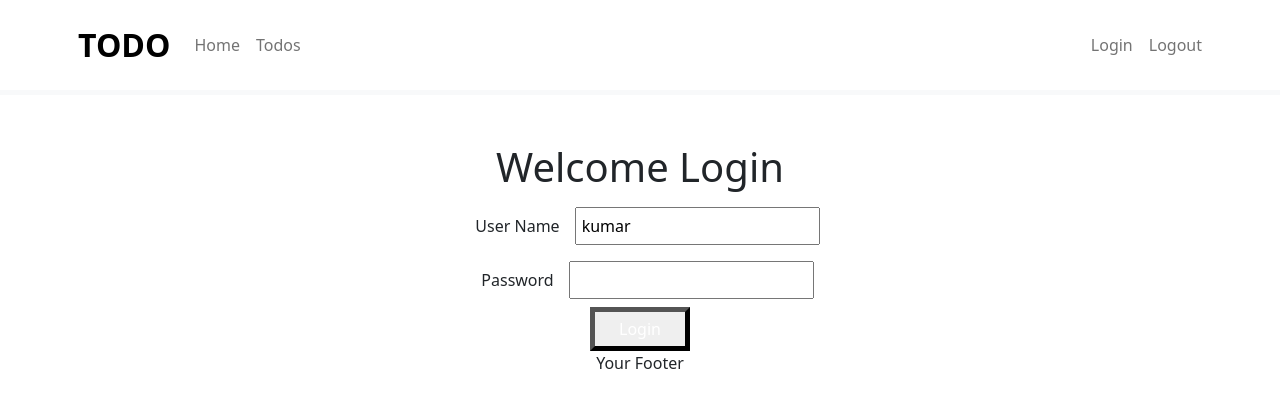
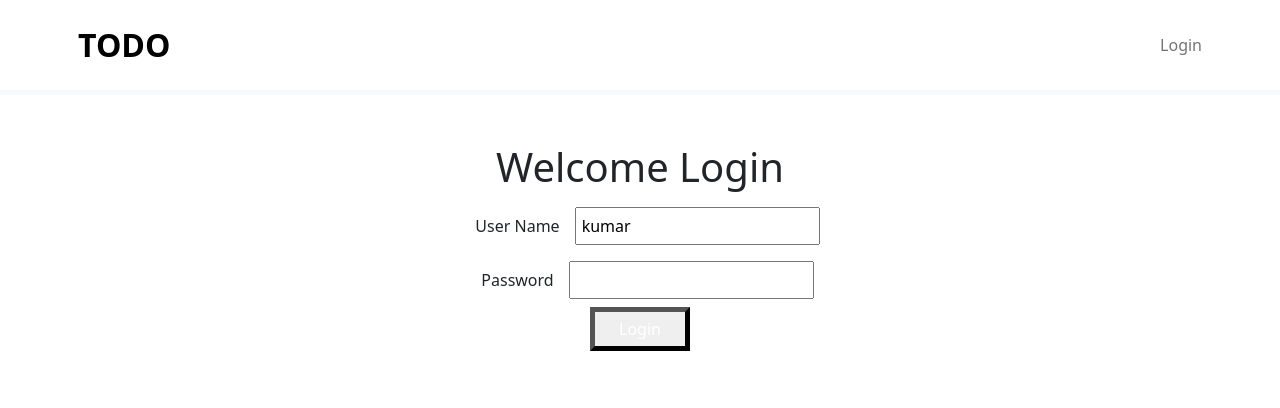
Before and after one commit to Dk2698/new-javaprogramming, a React (Create React App) app: page / in a window 1280 px wide. Shown: the top 408 px of the page. Built offline with nearby package versions, Linux system fonts and the light colour scheme.

Commit message:
create customr hook useAuth with help useContext

```diff
--- a/src/components/todo/FooterComponent.jsx
+++ b/src/components/todo/FooterComponent.jsx
@@ -1,4 +1,10 @@
+import { useContext } from "react"
+import { AuthContext } from "./security/AuthContext"
+
 function FooterComponent() {
+    const authContext = useContext(AuthContext)
+    console.log(`Footer component - ${authContext.number}`);
+
     return (
         <footer className="footer">
             <div className="container">
--- a/src/components/todo/HeaderComponent.jsx
+++ b/src/components/todo/HeaderComponent.jsx
@@ -1,8 +1,17 @@
+import { useContext } from "react"
 import { Link } from "react-router-dom"
+import { AuthContext, useAuth } from "./security/AuthContext"
 
 function HeaderComponent() {
+    // const authContext = useContext(AuthContext)
+    // console.log(authContext.number)
+    const authContext = useAuth()
+    console.log(authContext.number)
+
+    const isAuthenticated = authContext.isAuthenticated
+
     function logout(){
-
+        authContext.setAuthenticated(false)
     }
     return (
         <header className="border-bottom border-light border-5 mb-5 p-2">
@@ -13,20 +22,24 @@ function HeaderComponent() {
                     <div className="collapse navbar-collapse">
                         <ul className="navbar-nav">
                             <li className="nav-item">
-                                    <Link className="nav-link" to="/welcome/in28minutes">Home</Link>
+                                {isAuthenticated
+                                    && <Link className="nav-link" to="/welcome/in28minutes">Home</Link>}
+
                             </li>
                             <li className="nav-item">
-                                    <Link className="nav-link" to="/todos">Todos</Link>
+                                {isAuthenticated
+                                        && <Link className="nav-link" to="/todos">Todos</Link>}
                             </li>
                         </ul>
                     </div>
                     <ul className="navbar-nav">
                         <li className="nav-item">
-                                    <Link className="nav-link" to="/login">Login</Link>
+                            {!isAuthenticated &&
+                                <Link className="nav-link" to="/login">Login</Link> }
                         </li>
                         <li className="nav-item">
-
-                                <Link className="nav-link" to="/logout" onClick={logout}>Logout</Link>
+                            {isAuthenticated &&
+                                <Link className="nav-link" to="/logout" onClick={logout}>Logout</Link>}
                         </li>
                     </ul>
                 </nav>
--- a/src/components/todo/LoginComponent.jsx
+++ b/src/components/todo/LoginComponent.jsx
@@ -1,5 +1,6 @@
 import { useState } from "react";
 import { useNavigate } from "react-router-dom";
+import { useAuth } from "./security/AuthContext";
 
 function LoginComponent() {
 
@@ -11,6 +12,8 @@ function LoginComponent() {
 
 
     const  navigate = useNavigate();
+
+    const authContext = useAuth()
 
     function handlerUsernameChange(event) {
         //     console.log(event)
@@ -28,6 +31,7 @@ function LoginComponent() {
         // console.log(username);
         // console.log(password);
         if(username === "kumar" && password === "12345"){
+            authContext.setAuthenticated(true)
             console.log("Success")
             setShowSuccessMessage(true);
             setshowErrorMessage(false)
@@ -35,23 +39,27 @@ function LoginComponent() {
             navigate(`/welcome/${username}`)
 
         }else{
+            authContext.setAuthenticated(false)
             console.log("Faild")
             setShowSuccessMessage(false);
             setshowErrorMessage(true)
         }
     }
+
     function SuccessMessageComponent(){
         if(showSuccessMessage){
             return  <div className="successMessage">Authenticated Successfully</div>
         }
         return null
     }
+
     function ErrorMessageComponent(){
         if(showErrorMessage){
             return  <div className="errorMessage">Authenticated Failed, Please check your credntials</div>
         }
         return null
     }
+
     return (
         <div className="Login">
             {/* <div className="successMessage">Authenticated Successfully</div> */}
--- a/src/components/todo/TodoApp.jsx
+++ b/src/components/todo/TodoApp.jsx
@@ -7,12 +7,13 @@ import ListTodosComponent from './ListTodosComponent'
 import LogoutComponent from './LogoutComponent'
 import ErrorComponent from './ErrorComponent'
 import FooterComponent from './FooterComponent'
+import AuthProvider from './security/AuthContext'
 
 export default function TodoApp() {
     return (
         <div className="TodoApp" style={{ textAlign: "center" }}>
             {/* Todo Mangement Aplication */}
-
+            <AuthProvider>
             <BrowserRouter>
                 <HeaderComponent/>
                     <Routes>
@@ -25,9 +26,9 @@ export default function TodoApp() {
                         <Route path='*' element={<ErrorComponent/>}></Route>
 
                     </Routes>
-                <FooterComponent/>
+                {/* <FooterComponent/>           */}
             </BrowserRouter>
-
+            </AuthProvider>
         </div>
     )
 }
--- /dev/null
+++ b/src/components/todo/security/AuthContext.js
@@ -0,0 +1,121 @@
+import { createContext, useContext, useState } from "react";
+
+
+//1: Create a Context
+export const AuthContext = createContext()
+
+export const useAuth = () => useContext(AuthContext)
+
+//2: Share the created context with other components
+export default function AuthProvider({ children }) {
+
+    //3: Put some state in the context
+    const [number, setNumber] = useState(10)
+
+    // setInterval(() => setNumber(number+1, 10000))
+
+    const [isAuthenticated, setAuthenticated] = useState(false)
+
+    const valueToBeShared ={number,isAuthenticated,setAuthenticated}
+
+
+    const [username, setUsername] = useState(null)
+
+    const [token, setToken] = useState(null)
+
+    // function login(username, password) {
+    //     if(username==='in28minutes' && password==='dummy'){
+    //         setAuthenticated(true)
+    //         setUsername(username)
+    //         return true
+    //     } else {
+    //         setAuthenticated(false)
+    //         setUsername(null)
+    //         return false
+    //     }
+    // }
+
+    // async function login(username, password) {
+
+    //     const baToken = 'Basic ' + window.btoa( username + ":" + password )
+
+    //     try {
+
+    //         const response = await executeBasicAuthenticationService(baToken)
+
+    //         if(response.status==200){
+    //             setAuthenticated(true)
+    //             setUsername(username)
+    //             setToken(baToken)
+
+    //             apiClient.interceptors.request.use(
+    //                 (config) => {
+    //                     console.log('intercepting and adding a token')
+    //                     config.headers.Authorization = baToken
+    //                     return config
+    //                 }
+    //             )
+
+    //             return true
+    //         } else {
+    //             logout()
+    //             return false
+    //         }
+    //     } catch(error) {
+    //         logout()
+    //         return false
+    //     }
+    // }
+
+
+    // async function login(username, password) {
+
+    //     try {
+
+    //         const response = await executeJwtAuthenticationService(username, password)
+
+    //         if(response.status==200){
+
+    //             const jwtToken = 'Bearer ' + response.data.token
+
+    //             setAuthenticated(true)
+    //             setUsername(username)
+    //             setToken(jwtToken)
+
+    //             apiClient.interceptors.request.use(
+    //                 (config) => {
+    //                     console.log('intercepting and adding a token')
+    //                     config.headers.Authorization = jwtToken
+    //                     return config
+    //                 }
+    //             )
+
+    //             return true
+    //         } else {
+    //             logout()
+    //             return false
+    //         }
+    //     } catch(error) {
+    //         logout()
+    //         return false
+    //     }
+    // }
+
+
+    function logout() {
+        // setAuthenticated(false)
+        // setToken(null)
+        // setUsername(null)
+    }
+    function login() {
+        // setAuthenticated(false)
+        // setToken(null)
+        // setUsername(null)
+    }
+
+    return (
+        <AuthContext.Provider value={ {isAuthenticated, setAuthenticated, login, logout, username, token, number}  }>
+            {children}
+        </AuthContext.Provider>
+    )
+}
```
Lines whose indentation alone changed are shown as unchanged.
